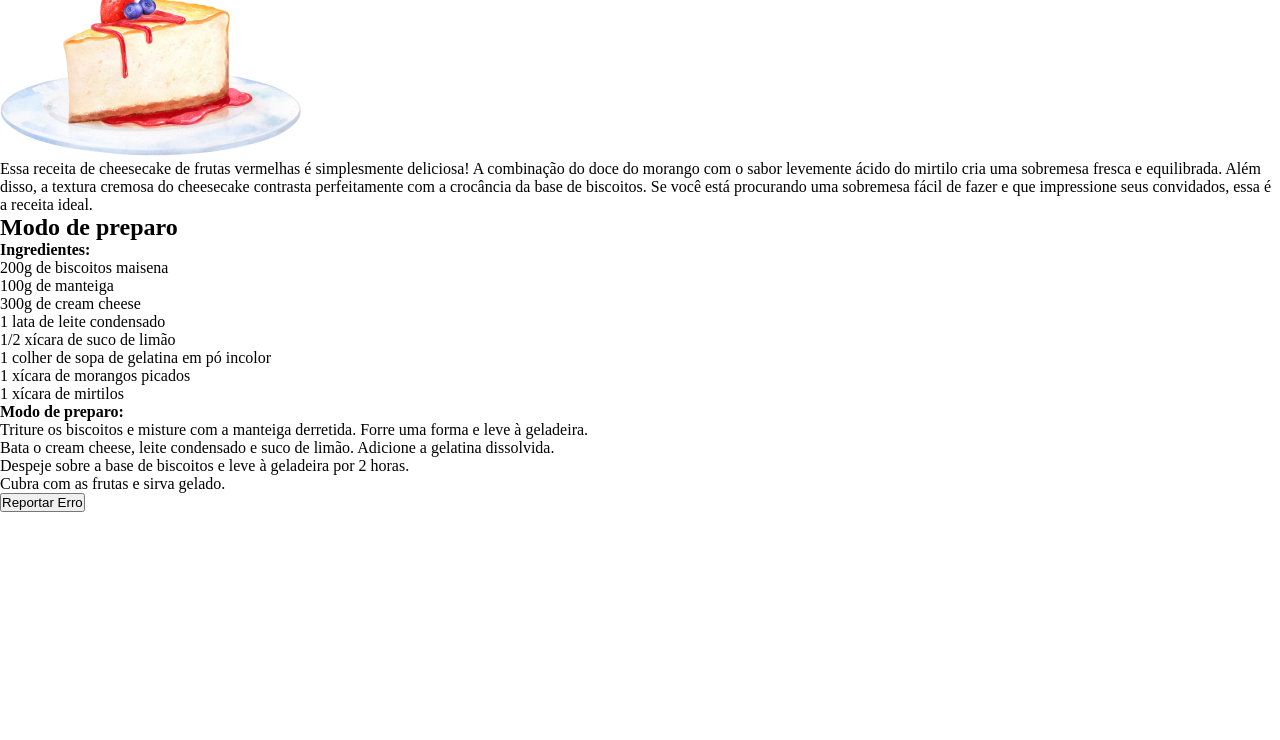
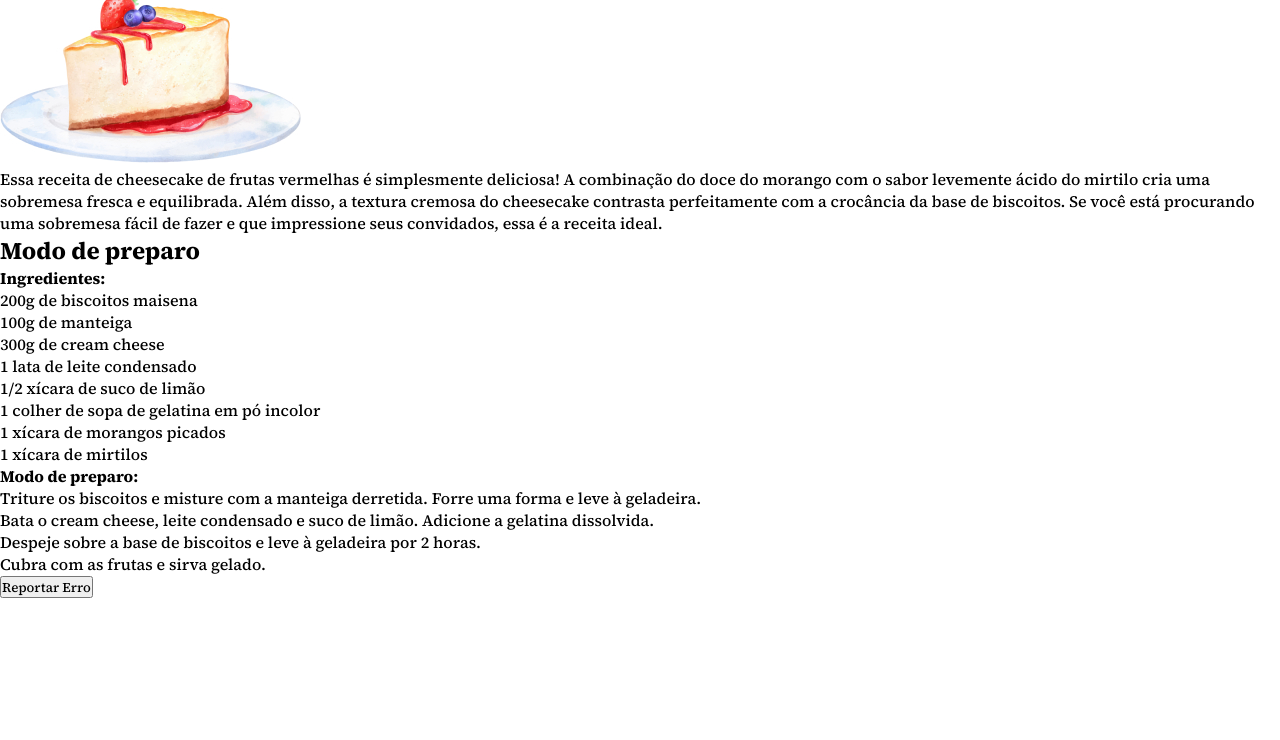
Before and after one commit to MiPigurim/Cheesecake---responsivo, a plain HTML site: page index.html in a window 1280 px wide. Shown: the part 60-800 px from the top of the page. Drawn offline with Linux system fonts and the light colour scheme.

Commit message:
feat: adjusting fonts

```diff
--- a/index.html
+++ b/index.html
@@ -3,8 +3,11 @@
 <head>
   <meta charset="UTF-8">
   <meta name="viewport" content="width=device-width, initial-scale=1.0">
+  <link rel="preconnect" href="https://fonts.googleapis.com">
+  <link rel="preconnect" href="https://fonts.gstatic.com" crossorigin>
   <title>Cheesecake</title>
 
+  <link href="https://fonts.googleapis.com/css2?family=Roboto+Condensed:wght@300&family=Source+Serif+4:opsz,wght@8..60,500;8..60,700&display=swap" rel="stylesheet">
   <link rel="stylesheet" href="./style.css">
 </head>
 <body>
--- a/style.css
+++ b/style.css
@@ -2,4 +2,16 @@
   margin: 0;
   padding: 0;
   box-sizing: border-box;
+
+  -webkit-font-smoothing: antialiased;
+  -moz-osx-smoothing: grayscale;
 }
+
+:read-only {
+  font-family: 'Source Serif 4', serif;
+}
+
+button {
+  font-family: 'Roboto Condensed', sans-serif;
+  font-weight: 500;
+}
```
